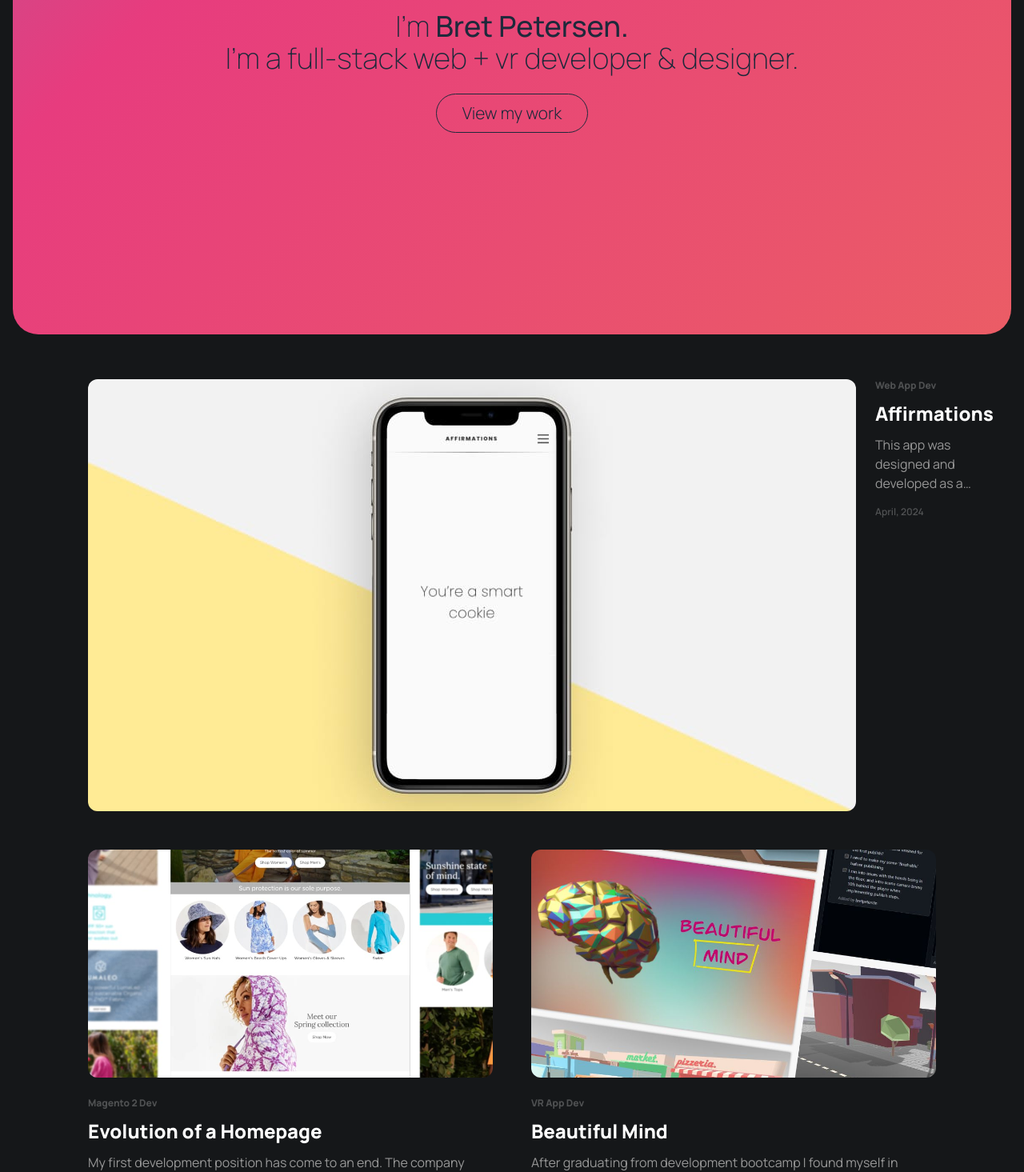
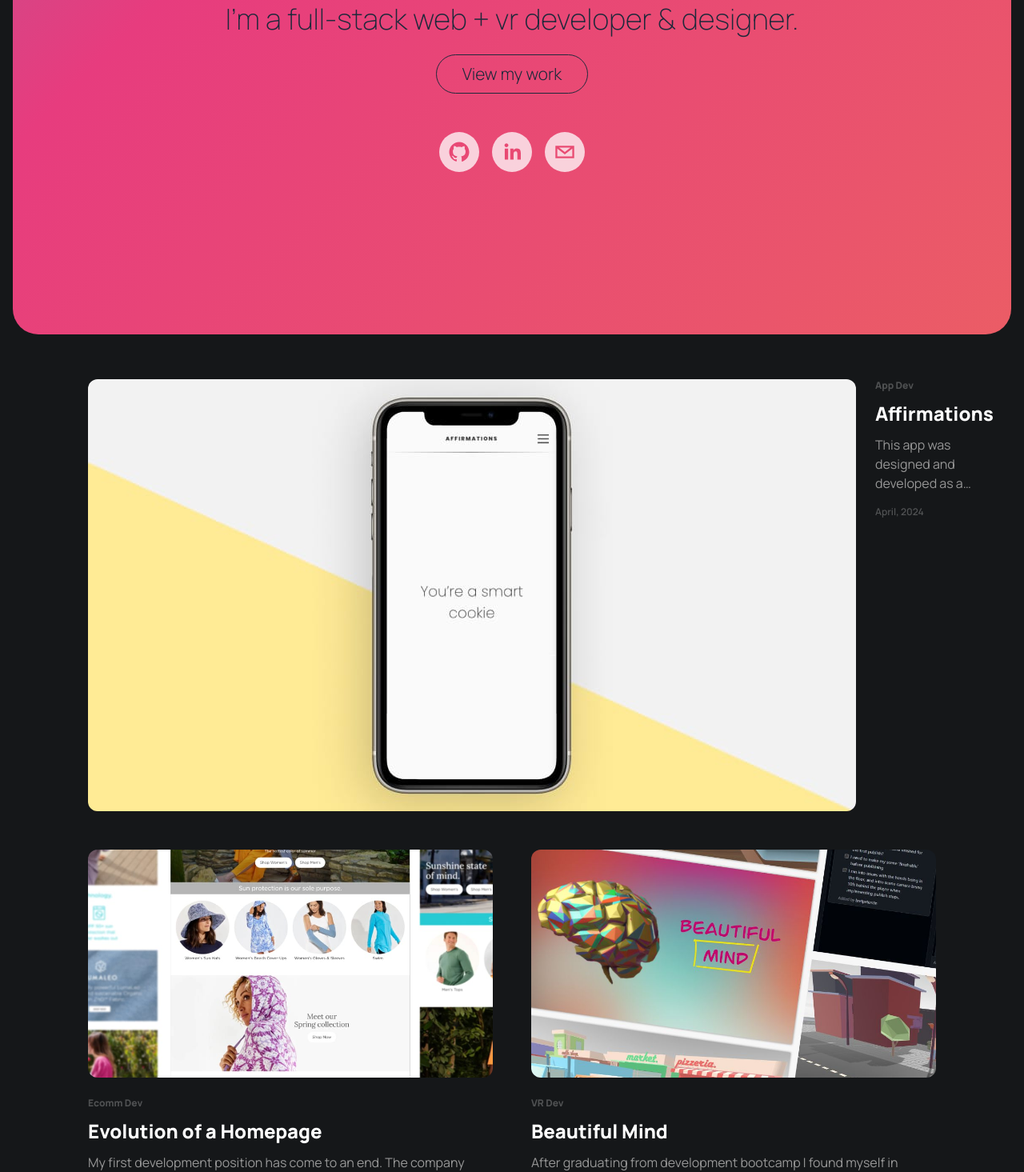
Before and after one commit to bretpeters3n/dev-portfolio-v2, a Next.js app: page / in a window 1280 px wide. Shown: the part 366-1831 px from the top of the page at 80% size. Built offline with nearby package versions, Linux system fonts and the light colour scheme; a web font is replaced by a local one.

Commit message:
Use react-social-icons to add contact links to various pages

```diff
--- a/app/(dashboard)/about/page.tsx
+++ b/app/(dashboard)/about/page.tsx
@@ -4,6 +4,7 @@ import PostH1 from '@/components/PostH1'
 import PostLink from '@/components/PostLink'
 import PostH2 from '@/components/PostH2'
 import PostP from '@/components/PostP'
+import SocialIcons from '@/components/SocialIcons'
 
 const About = () => {
   return (
@@ -12,20 +13,7 @@ const About = () => {
         h1="About this site"
         paragraph="This is the personal development portfolio for me, Bret Petersen. Feel free to take a look at my projects and reach out to me if you 'd like to work with me. Thank you for visiting!"
       />
-      <div className="mt-6 mb-28">
-        <PostLink
-          visibleurl="bretpetersen@gmail.com"
-          realurl="mailto:bretpetersen@gmail.com"
-        />
-        <PostLink
-          visibleurl="linkedin.com/in/bret-petersen"
-          realurl="https://linkedin.com/in/bret-petersen/"
-        />
-        <PostLink
-          visibleurl="github.com/bretpeters3n"
-          realurl="https://github.com/bretpeters3n"
-        />
-      </div>
+      <SocialIcons />
     </div>
   )
 }
--- a/app/page.tsx
+++ b/app/page.tsx
@@ -5,6 +5,7 @@ import Posts from '../components/Posts'
 // import Footer from '../components/Footer'
 import { Link } from 'react-scroll'
 import Footer from '@/components/Footer'
+import SocialIcons from '@/components/SocialIcons'
 
 const Home = () => {
   const [isActive, setIsActive] = useState(false)
@@ -38,6 +39,9 @@ const Home = () => {
                 View my work
               </button>
             </Link>
+            <div className="flex flex-row justify-center pt-12">
+              <SocialIcons />
+            </div>
           </div>
         </header>
         <section
--- a/components/Navigation.tsx
+++ b/components/Navigation.tsx
@@ -2,6 +2,7 @@
 
 import { useState } from 'react'
 import Link from 'next/link'
+import SocialIcons from './SocialIcons'
 
 const Navigation = () => {
   const [isActive, setIsActive] = useState(false)
@@ -54,13 +55,20 @@ const Navigation = () => {
           />
         </svg>
       </button>
-      <ul id="menu" className={isActive ? 'opened font-semibold' : ''}>
-        <li className="hover:underline">
+      <ul
+        id="menu"
+        className={
+          isActive
+            ? 'opened font-semibold flex flex-col items-center m-auto'
+            : ''
+        }
+      >
+        <li className="w-max hover:font-extrabold">
           <Link href={'/'} onClick={handleHamClick} className="theme-switcher">
             Home
           </Link>
         </li>
-        <li className="hover:underline">
+        <li className="w-max hover:font-extrabold">
           <Link
             href="/#posts"
             onClick={handleHamClick}
@@ -69,20 +77,18 @@ const Navigation = () => {
             Work
           </Link>
         </li>
-        <li>
-          <a
+        <li className="w-max">
+          <Link
             href="./pdf/BretPetersenResume-1l.pdf"
             download="BretPetersenResume-1l"
             className="theme-switcher"
           >
-            <p className="leading-[1.25rem]">
-              <span className="hover:underline">Resume</span>
+            <p className="hover:font-extrabold leading-[1.25rem]">
+              <span className="">Resume</span>
               <br />
-              <span className="text-xs font-normal hover:none">
-                (download pdf)
-              </span>
+              <span className="text-xs font-normal">(download pdf)</span>
             </p>
-          </a>
+          </Link>
         </li>
 
         {/* <li>
@@ -94,7 +100,7 @@ const Navigation = () => {
             Resume
           </Link>
         </li> */}
-        <li className="hover:underline">
+        <li className="w-max hover:font-extrabold">
           <Link
             href="/about"
             onClick={handleHamClick}
@@ -103,6 +109,9 @@ const Navigation = () => {
             About
           </Link>
         </li>
+        <li className="w-max">
+          <SocialIcons />
+        </li>
       </ul>
     </nav>
   )
--- a/components/Post.tsx
+++ b/components/Post.tsx
@@ -2,7 +2,7 @@ import Image from 'next/image'
 
 const Post = (props) => {
   const { title, description, heroImage, date, tags } = props
-  console.log(tags)
+  // console.log(tags)
   return (
     <div className="@container">
       <div className="flex flex-col gap-6 @xl:flex-row @lg:gap-6">
--- /dev/null
+++ b/components/SocialIcons.tsx
@@ -0,0 +1,31 @@
+import { SocialIcon } from 'react-social-icons'
+
+const SocialIcons = () => {
+  return (
+    <div className="flex flex-row gap-4">
+      <div className="opacity-75 hover:opacity-100">
+        <SocialIcon
+          bgColor="white"
+          fgColor="transparent"
+          url="https://github.com/bretpeters3n"
+        />
+      </div>
+      <div className="opacity-75 hover:opacity-100">
+        <SocialIcon
+          bgColor="white"
+          fgColor="transparent"
+          url="https://linkedin.com/in/bret-petersen/"
+        />
+      </div>
+      <div className="opacity-75 hover:opacity-100">
+        <SocialIcon
+          bgColor="white"
+          fgColor="transparent"
+          url="mailto:bretpetersen@gmail.com"
+        />
+      </div>
+    </div>
+  )
+}
+
+export default SocialIcons
--- a/package.json
+++ b/package.json
@@ -17,7 +17,8 @@
     "next": "14.1.4",
     "react": "^18",
     "react-dom": "^18",
-    "react-scroll": "^1.9.0"
+    "react-scroll": "^1.9.0",
+    "react-social-icons": "^6.16.0"
   },
   "devDependencies": {
     "@types/node": "^20",
--- a/utils/db-local.ts
+++ b/utils/db-local.ts
@@ -7,7 +7,7 @@ const PortfolioPosts = [
     order: 10,
     path: '/affirmations-app',
     date: 'April, 2024',
-    tags: ['Web App Dev'],
+    tags: ['App Dev'],
   },
   {
     title: 'Evolution of a Homepage',
@@ -17,7 +17,7 @@ const PortfolioPosts = [
     order: 9,
     path: '/coolibar-evolution-homepage',
     date: 'March, 2024',
-    tags: ['Magento 2 Dev'],
+    tags: ['Ecomm Dev'],
   },
   {
     title: 'Beautiful Mind',
@@ -27,7 +27,7 @@ const PortfolioPosts = [
     order: 8,
     path: '/beautiful-mind-vr-app',
     date: 'Dec, 2022',
-    tags: ['VR App Dev'],
+    tags: ['VR Dev'],
   },
   {
     title: 'Initial Coolibar projects',
@@ -37,7 +37,7 @@ const PortfolioPosts = [
     order: 7,
     path: '/coolibar-development-ux-magento2',
     date: 'Oct, 2022',
-    tags: ['Magento 2 Dev', 'UX'],
+    tags: ['Ecomm Dev', 'UX'],
   },
   {
     title: 'Budgety',
@@ -47,7 +47,7 @@ const PortfolioPosts = [
     order: 6,
     path: '/budgety',
     date: 'April, 2022',
-    tags: ['Web App Dev'],
+    tags: ['App Dev'],
   },
   {
     title: 'First Dev Portfolio',
@@ -102,3 +102,5 @@ const PortfolioPosts = [
 ]
 
 export default PortfolioPosts
+
+// Add ‘Portfolio’ pill to DB file; make desciption-like w/ App Dev, Web Dev, Ecomm Dev, VR Dev, UX
```
Also changed, not shown: 1 other file (tests, documents, lock files or other folders).
